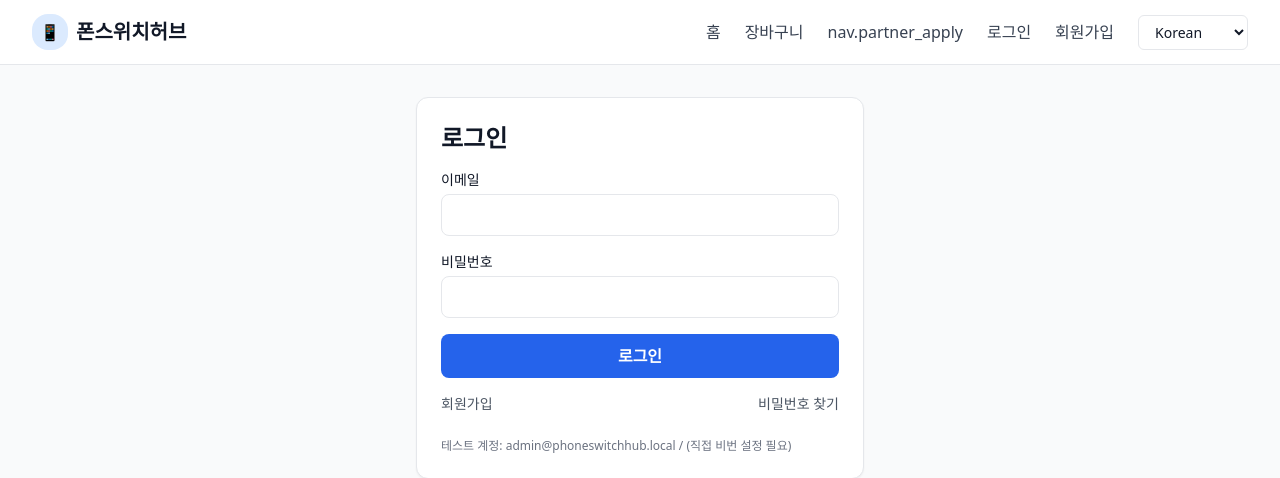
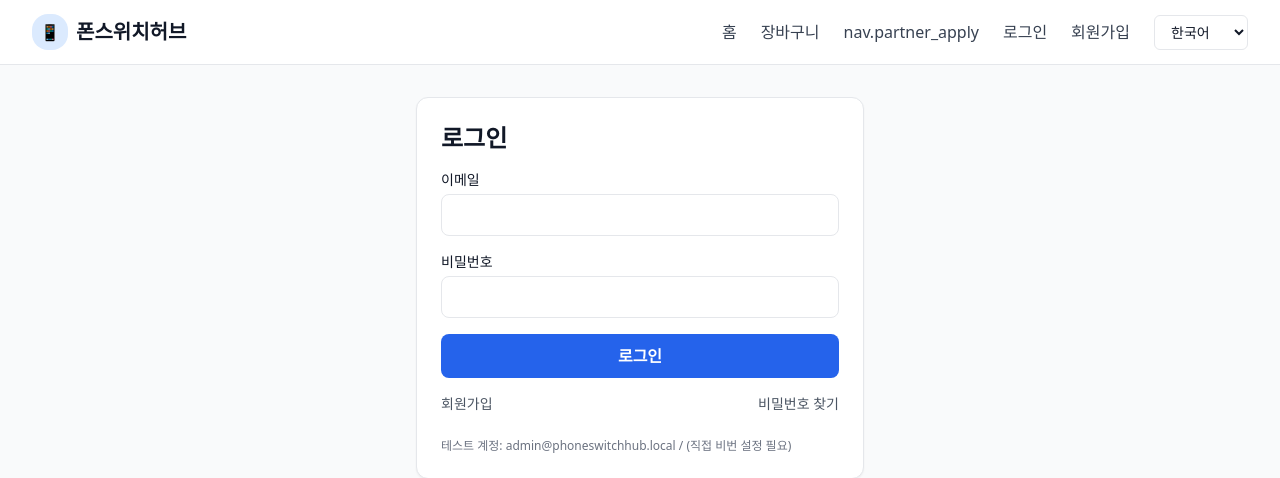
Before and after one commit to twistkim/switchhub, a PHP site: the page made by auth/login.php in a window 1280 px wide. Shown: the top 478 px of the page. Run offline with PHP 8.4, Linux system fonts and the light colour scheme; a stand-in replaces the project's code that opens the database connection; some libraries are stand-ins or nearby versions.

Commit message:
오류 수정
메인 언어셋 버튼 언어전환 고정 (한국어 / ไทย / English / 번역안되게)

```diff
--- a/partials/header.php
+++ b/partials/header.php
@@ -75,10 +75,10 @@ $curClean = i18n_current_path_clean(); // 현재 경로에서 언어 프리픽
           <div class="relative">
             <label for="langDesktop" class="sr-only">Language</label>
             <select id="langDesktop" class="px-3 py-1.5 rounded-md border text-sm bg-white hover:border-gray-400">
-              <option value="<?= htmlspecialchars(lang_url($curClean, 'ko'), ENT_QUOTES, 'UTF-8') ?>" <?= APP_LANG==='ko'?'selected':'' ?>>Korean</option>
-              <option value="<?= htmlspecialchars(lang_url($curClean, 'th'), ENT_QUOTES, 'UTF-8') ?>" <?= APP_LANG==='th'?'selected':'' ?>>Thai</option>
+              <option value="<?= htmlspecialchars(lang_url($curClean, 'ko'), ENT_QUOTES, 'UTF-8') ?>" <?= APP_LANG==='ko'?'selected':'' ?>>한국어</option>
+              <option value="<?= htmlspecialchars(lang_url($curClean, 'th'), ENT_QUOTES, 'UTF-8') ?>" <?= APP_LANG==='th'?'selected':'' ?>>ไทย</option>
               <option value="<?= htmlspecialchars(lang_url($curClean, 'en'), ENT_QUOTES, 'UTF-8') ?>" <?= APP_LANG==='en'?'selected':'' ?>>English</option>
-              <option value="<?= htmlspecialchars(lang_url($curClean, 'my'), ENT_QUOTES, 'UTF-8') ?>" <?= APP_LANG==='my'?'selected':'' ?>>Myanmar</option>
+              <option value="<?= htmlspecialchars(lang_url($curClean, 'my'), ENT_QUOTES, 'UTF-8') ?>" <?= APP_LANG==='my'?'selected':'' ?>>မြန်မာ</option>
             </select>
           </div>
         </nav>
```
